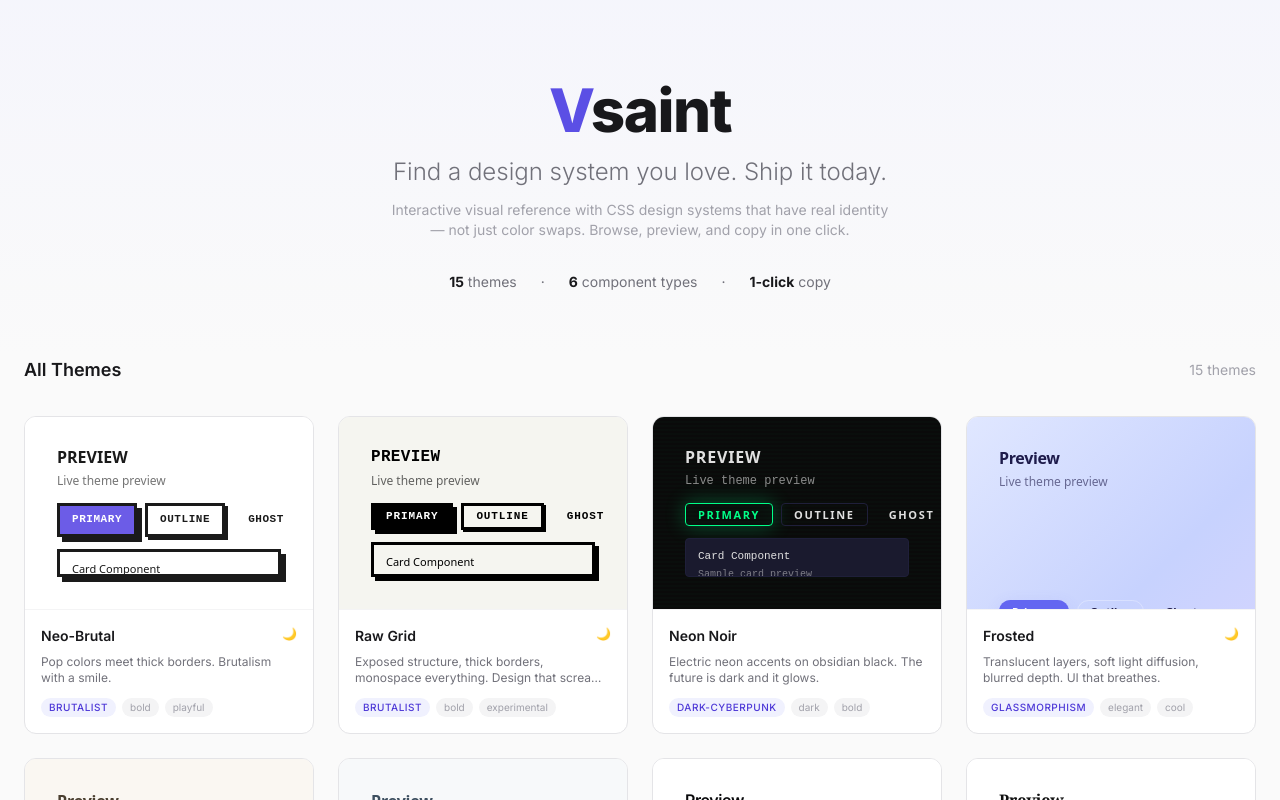
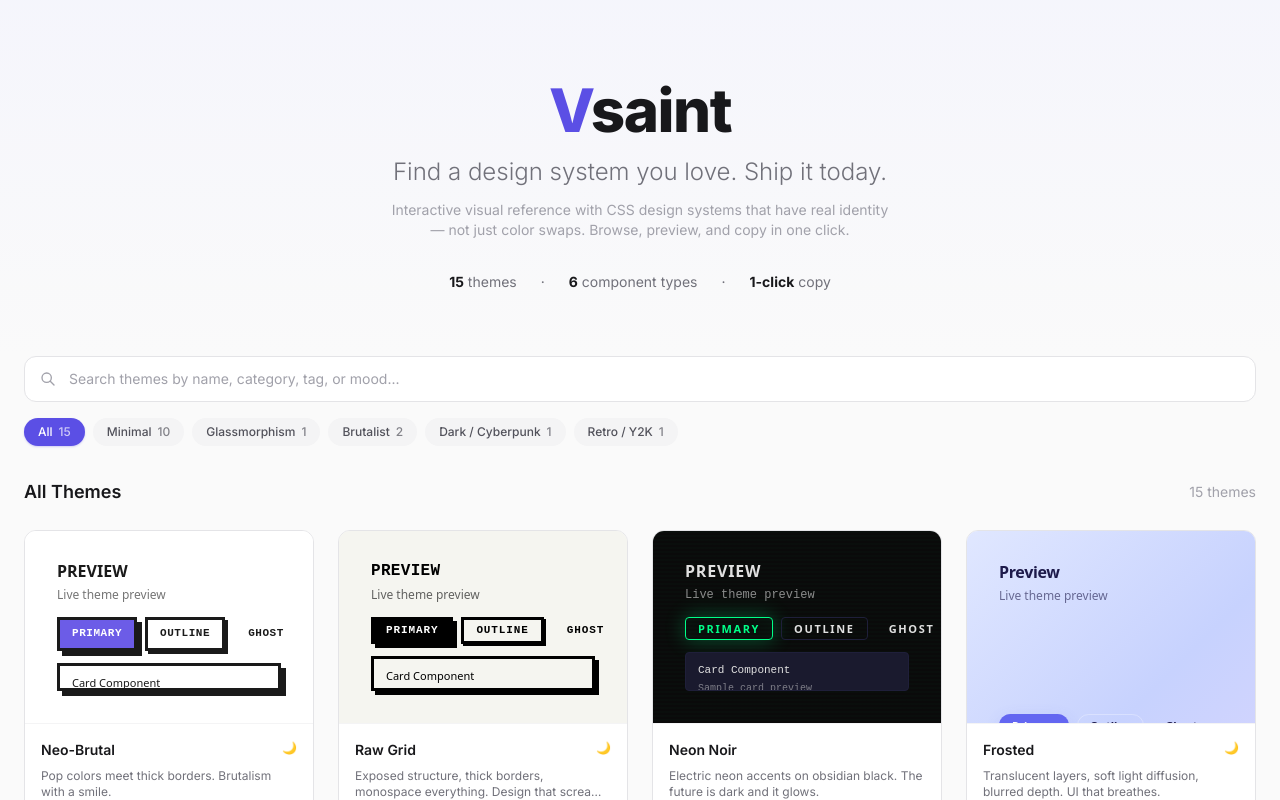
Before and after one commit to AuliaVirza101/Vsaint, a Next.js app: page / in a window 1280 px wide. Shown: the top 800 px of the page. Built offline with nearby package versions, Linux system fonts and the light colour scheme.

Commit message:
feat: add search and category filter to gallery page

```diff
--- a/src/app/page.tsx
+++ b/src/app/page.tsx
@@ -1,5 +1,5 @@
 import { getAllThemes } from "@/lib/themes";
-import { ThemeGrid } from "@/components/gallery/ThemeGrid";
+import { GalleryClient } from "@/components/gallery/GalleryClient";
 
 export default function Home() {
     const themes = getAllThemes();
@@ -31,17 +31,9 @@
                 </div>
             </section>
 
-            {/* Gallery */}
+            {/* Gallery with Search & Filter */}
             <main className="max-w-7xl mx-auto px-6 pb-20">
-                <div className="flex items-center justify-between mb-8">
-                    <h2 className="text-lg font-semibold text-zinc-900 dark:text-zinc-100">
-                        All Themes
-                    </h2>
-                    <span className="text-sm text-zinc-400 dark:text-zinc-500">
-                        {themes.length} {themes.length === 1 ? "theme" : "themes"}
-                    </span>
-                </div>
-                <ThemeGrid themes={themes} />
+                <GalleryClient themes={themes} />
             </main>
         </>
     );
--- /dev/null
+++ b/src/components/gallery/GalleryClient.tsx
@@ -0,0 +1,142 @@
+"use client";
+
+import { useState, useMemo } from "react";
+import type { Theme, ThemeCategory } from "@/types/theme";
+import { THEME_CATEGORIES } from "@/types/theme";
+import { ThemeGrid } from "./ThemeGrid";
+
+interface GalleryClientProps {
+    themes: Theme[];
+}
+
+export function GalleryClient({ themes }: GalleryClientProps) {
+    const [search, setSearch] = useState("");
+    const [activeCategory, setActiveCategory] = useState<ThemeCategory | "all">("all");
+
+    // Get categories that actually have themes
+    const availableCategories = useMemo(() => {
+        const cats = new Set(themes.map((t) => t.category));
+        return THEME_CATEGORIES.filter((c) => cats.has(c.slug));
+    }, [themes]);
+
+    // Filter themes
+    const filtered = useMemo(() => {
+        let result = themes;
+
+        // Category filter
+        if (activeCategory !== "all") {
+            result = result.filter((t) => t.category === activeCategory);
+        }
+
+        // Search filter
+        if (search.trim()) {
+            const q = search.toLowerCase();
+            result = result.filter(
+                (t) =>
+                    t.name.toLowerCase().includes(q) ||
+                    t.description.toLowerCase().includes(q) ||
+                    t.category.toLowerCase().includes(q) ||
+                    t.tags.some((tag) => tag.toLowerCase().includes(q)) ||
+                    t.mood.some((m) => m.toLowerCase().includes(q))
+            );
+        }
+
+        return result;
+    }, [themes, search, activeCategory]);
+
+    // Count per category
+    const categoryCounts = useMemo(() => {
+        const counts: Record<string, number> = { all: themes.length };
+        themes.forEach((t) => {
+            counts[t.category] = (counts[t.category] || 0) + 1;
+        });
+        return counts;
+    }, [themes]);
+
+    return (
+        <div>
+            {/* Search + Filter Bar */}
+            <div className="mb-8 space-y-4">
+                {/* Search Input */}
+                <div className="relative">
+                    <div className="absolute inset-y-0 left-0 pl-4 flex items-center pointer-events-none">
+                        <svg
+                            className="w-4 h-4 text-zinc-400"
+                            fill="none"
+                            stroke="currentColor"
+                            viewBox="0 0 24 24"
+                        >
+                            <path
+                                strokeLinecap="round"
+                                strokeLinejoin="round"
+                                strokeWidth={2}
+                                d="M21 21l-6-6m2-5a7 7 0 11-14 0 7 7 0 0114 0z"
+                            />
+                        </svg>
+                    </div>
+                    <input
+                        id="theme-search"
+                        type="text"
+                        placeholder="Search themes by name, category, tag, or mood..."
+                        value={search}
+                        onChange={(e) => setSearch(e.target.value)}
+                        className="w-full pl-11 pr-4 py-3 rounded-xl border border-zinc-200 dark:border-zinc-700 bg-white dark:bg-zinc-800/50 text-zinc-900 dark:text-zinc-100 text-sm placeholder:text-zinc-400 dark:placeholder:text-zinc-500 focus:outline-none focus:ring-2 focus:ring-vsaint-500/30 focus:border-vsaint-500 transition-all duration-200"
+                    />
+                    {search && (
+                        <button
+                            onClick={() => setSearch("")}
+                            className="absolute inset-y-0 right-0 pr-4 flex items-center text-zinc-400 hover:text-zinc-600 dark:hover:text-zinc-300 transition-colors"
+                        >
+                            <svg className="w-4 h-4" fill="none" stroke="currentColor" viewBox="0 0 24 24">
+                                <path strokeLinecap="round" strokeLinejoin="round" strokeWidth={2} d="M6 18L18 6M6 6l12 12" />
+                            </svg>
+                        </button>
+                    )}
+                </div>
+
+                {/* Category Filter Pills */}
+                <div className="flex flex-wrap gap-2">
+                    <button
+                        onClick={() => setActiveCategory("all")}
+                        className={`px-3.5 py-1.5 rounded-full text-xs font-medium transition-all duration-200 ${activeCategory === "all"
+                                ? "bg-vsaint-500 text-white shadow-sm shadow-vsaint-500/25"
+                                : "bg-zinc-100 dark:bg-zinc-800 text-zinc-600 dark:text-zinc-400 hover:bg-zinc-200 dark:hover:bg-zinc-700"
+                            }`}
+                    >
+                        All
+                        <span className="ml-1.5 opacity-70">{categoryCounts.all}</span>
+                    </button>
+                    {availableCategories.map((cat) => (
+                        <button
+                            key={cat.slug}
+                            onClick={() => setActiveCategory(cat.slug)}
+                            className={`px-3.5 py-1.5 rounded-full text-xs font-medium transition-all duration-200 ${activeCategory === cat.slug
+                                    ? "bg-vsaint-500 text-white shadow-sm shadow-vsaint-500/25"
+                                    : "bg-zinc-100 dark:bg-zinc-800 text-zinc-600 dark:text-zinc-400 hover:bg-zinc-200 dark:hover:bg-zinc-700"
+                                }`}
+                        >
+                            {cat.label}
+                            <span className="ml-1.5 opacity-70">{categoryCounts[cat.slug] || 0}</span>
+                        </button>
+                    ))}
+                </div>
+            </div>
+
+            {/* Results Count */}
+            <div className="flex items-center justify-between mb-6">
+                <h2 className="text-lg font-semibold text-zinc-900 dark:text-zinc-100">
+                    {activeCategory === "all"
+                        ? "All Themes"
+                        : availableCategories.find((c) => c.slug === activeCategory)?.label || "Themes"}
+                </h2>
+                <span className="text-sm text-zinc-400 dark:text-zinc-500">
+                    {filtered.length} {filtered.length === 1 ? "theme" : "themes"}
+                    {search && ` matching "${search}"`}
+                </span>
+            </div>
+
+            {/* Grid */}
+            <ThemeGrid themes={filtered} />
+        </div>
+    );
+}
```
